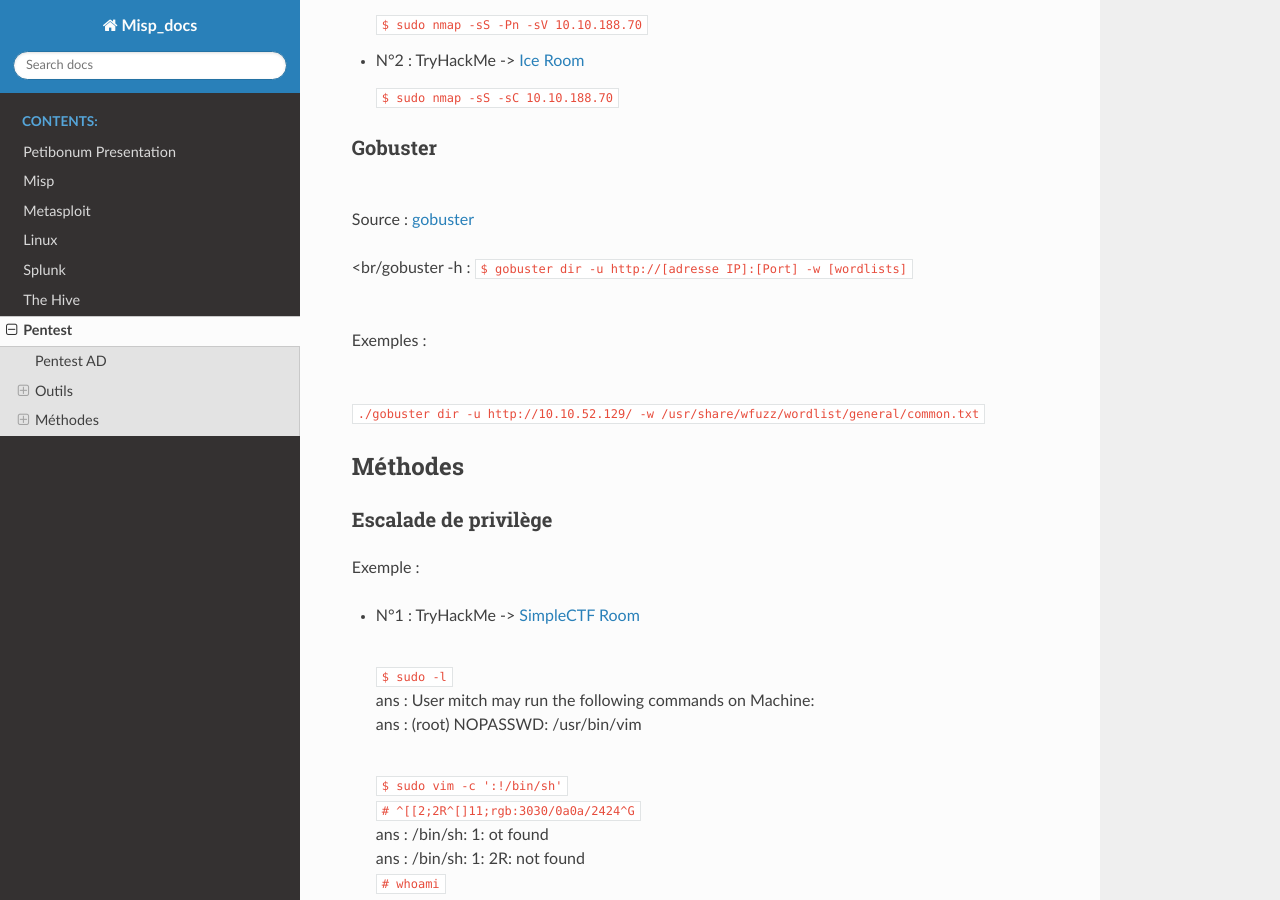
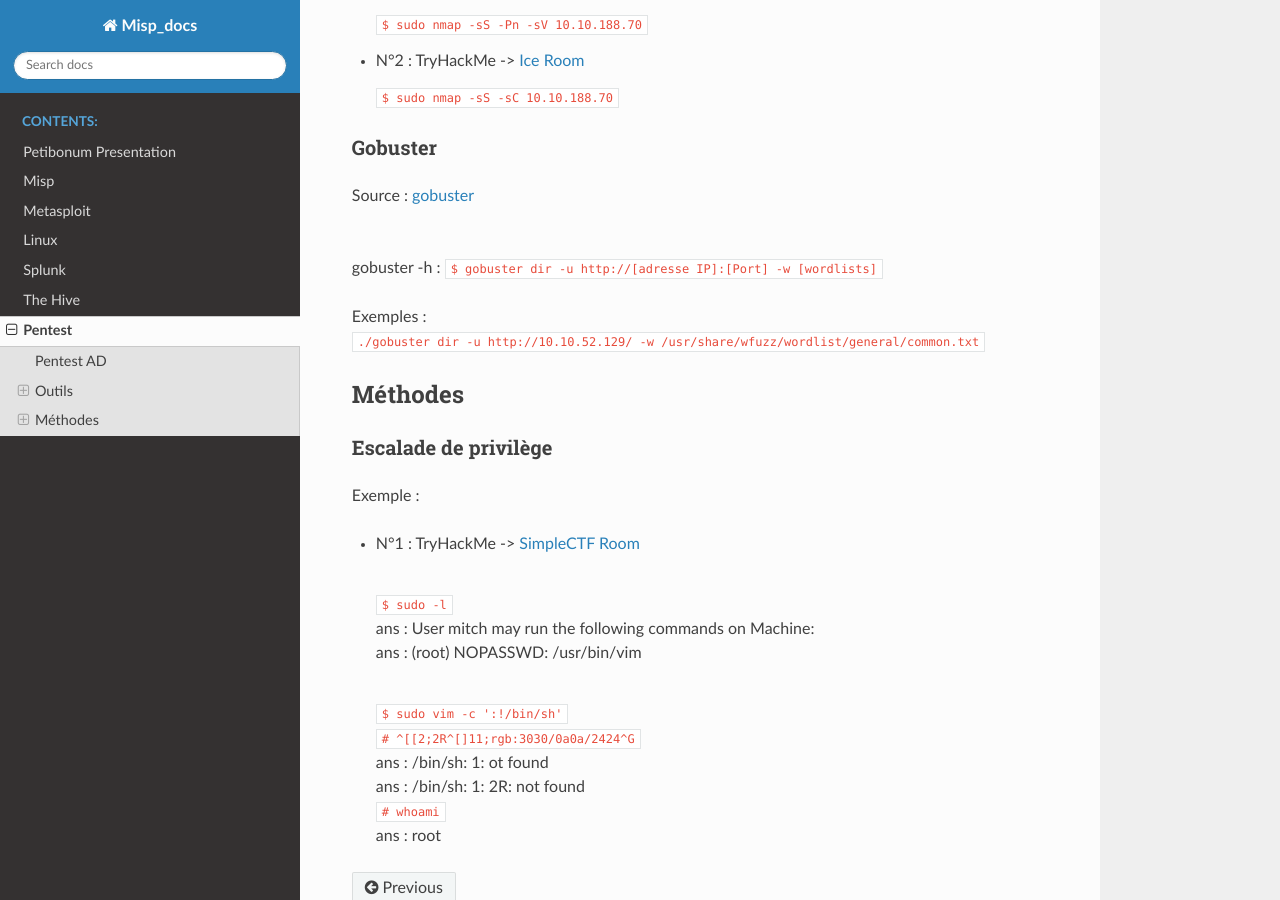
Before and after one commit to Iole-Bri/misp_docs_2, a Sphinx documentation site: the page built from docs/source/src/pentest.md, in a window 1280 px wide and 900 px high, scrolled down 658 px. Built offline with Sphinx 7.4.7 and the Read the Docs theme 2.0.0, drawn with Linux system fonts in a browser that asks for light colours.

````diff
--- a/docs/source/src/pentest.md
+++ b/docs/source/src/pentest.md
@@ -25,12 +25,11 @@ Exemples :
 
 ### Gobuster
 
-<br/>Source : [gobuster](https://www.le-hacking.fr/brute-force-url-gobuster/)
+Source : [gobuster](https://www.le-hacking.fr/brute-force-url-gobuster/)
 
-<br/gobuster -h : ```$ gobuster dir -u http://[adresse IP]:[Port] -w [wordlists]```
+<br/>gobuster -h : ```$ gobuster dir -u http://[adresse IP]:[Port] -w [wordlists]```
 
-<br/>Exemples :
-
+Exemples :
 <br/>```./gobuster dir -u http://10.10.52.129/ -w /usr/share/wfuzz/wordlist/general/common.txt```
 
 ## Méthodes
````
